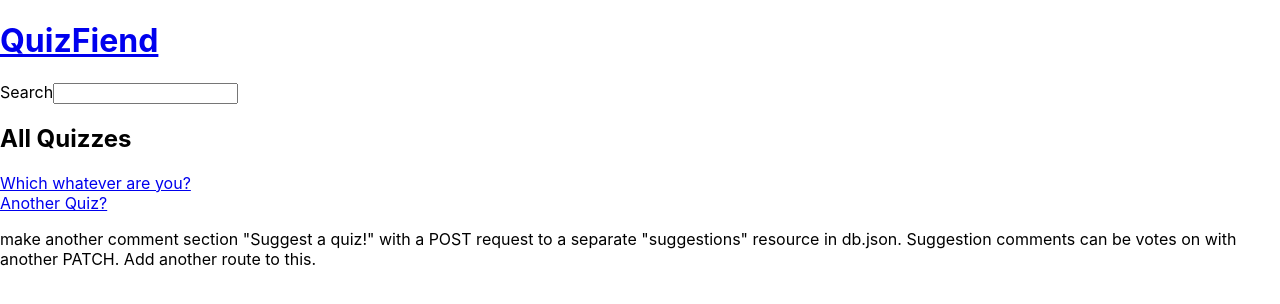
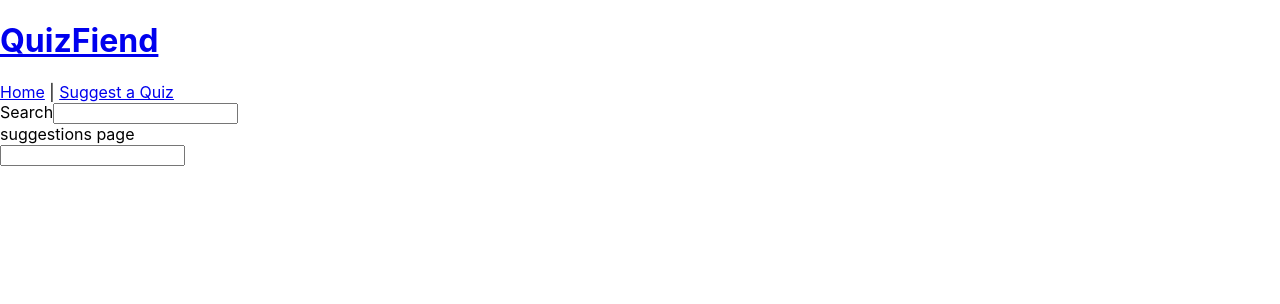
Before and after one commit to ceptember/project2, a React (Create React App) app: page /suggestions in a window 1280 px wide. Shown: the top 304 px of the page. Built offline with nearby package versions, Linux system fonts and the light colour scheme; data requests are answered from the project's data file.

Commit message:
created suggestions page and added routing links to it

```diff
--- a/src/components/App.js
+++ b/src/components/App.js
@@ -3,6 +3,7 @@
 //import '../App.css';
 import Header from './Header'
 import QuizList from './QuizList'
+import SuggestionsPage from './SuggestionsPage';
 import { Route, Switch } from "react-router-dom";
 
 function App() {
@@ -29,8 +30,12 @@
         )})}
 
 
-        <Route path="/">
+        <Route exact path="/">
         <QuizList quizzes={quizzes} />
+        </Route>
+
+        <Route path="/suggestions">
+          <SuggestionsPage />
         </Route>
 
         </Switch>
--- a/src/components/Header.js
+++ b/src/components/Header.js
@@ -1,10 +1,11 @@
 import React from 'react';
-import { Link} from "react-router-dom";
+import { Link, NavLink} from "react-router-dom";
 
 function Header (){
     return (
         <div>
             <h1><Link to ="/" exact="true">QuizFiend</Link></h1>
+            <nav> <NavLink to ="/" exact="true">Home</NavLink> | <NavLink to ="/suggestions">Suggest a Quiz</NavLink></nav>
             <form>
                 <label>Search</label>
                 <input type="text"></input>
--- /dev/null
+++ b/src/components/SuggestionsPage.js
@@ -0,0 +1,18 @@
+import React from 'react';
+
+function SuggestionsPage(){
+    return (
+
+        <div>suggestions page
+            <form>
+                <input type="text" />
+            </form>
+
+
+
+        </div>
+
+    )
+}
+
+export default SuggestionsPage;
```
Also changed, not shown: src/components/Suggestion.js (added).
